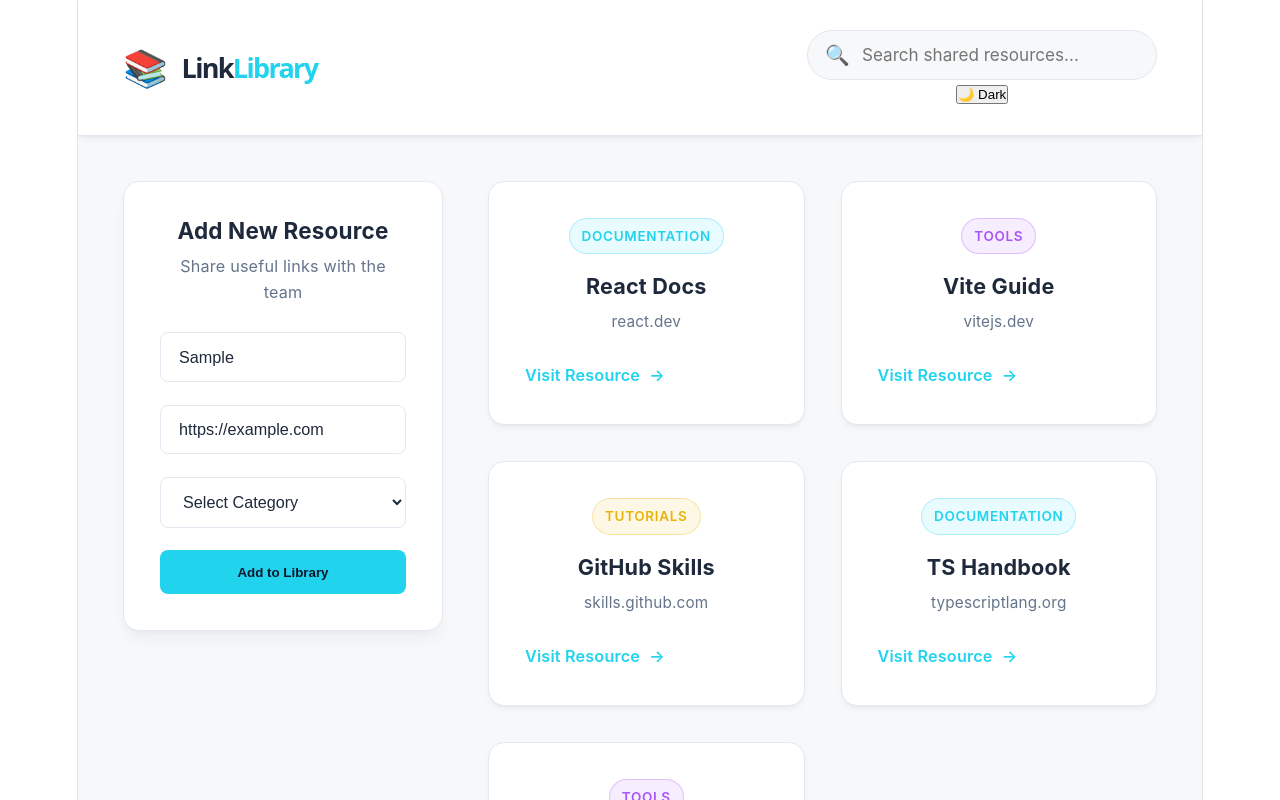
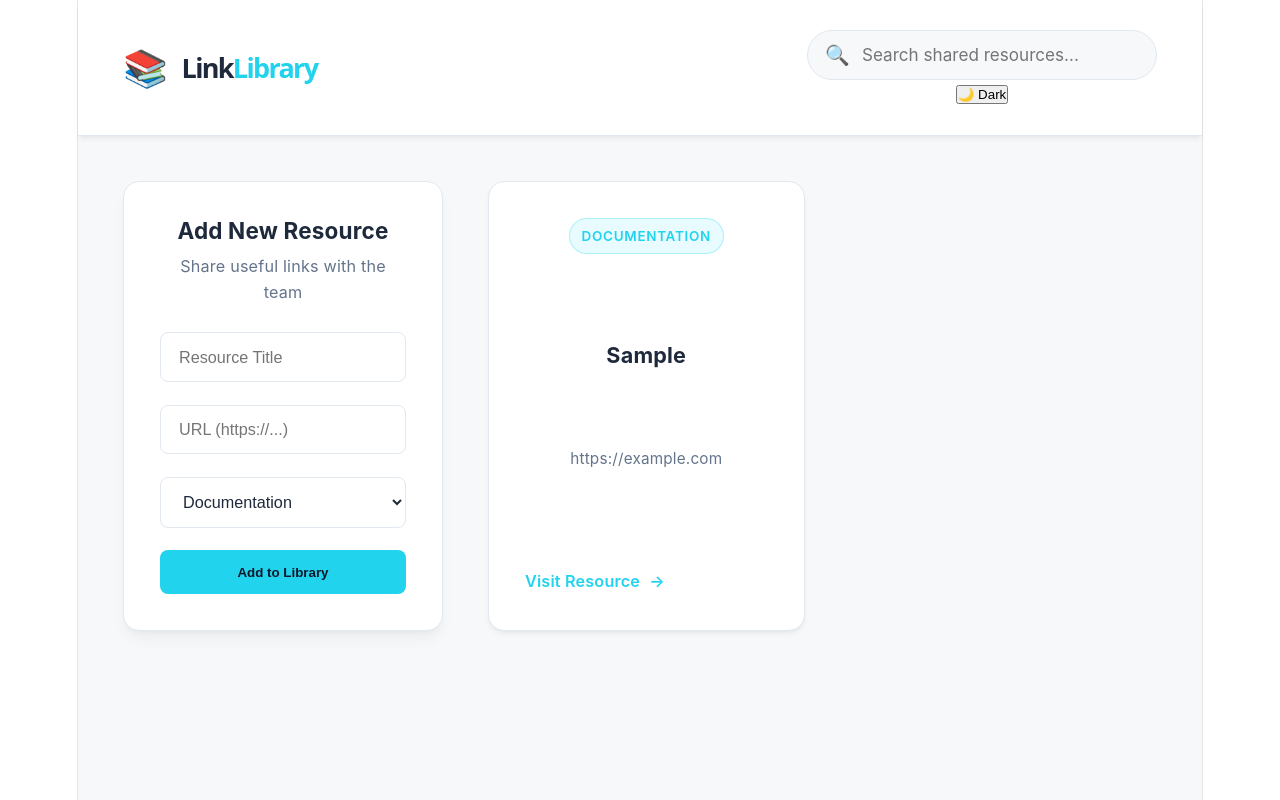
Before and after one commit to Cabales-VSU/github-collab-practice, a React (Vite) app in the folder link-library/: page / in a window 1280 px wide. Both pictures are taken after typing "Sample", "https://example.com" into the empty fields and a click on the button "Add to Library". Shown: the top 800 px of the page. Built offline with nearby package versions, Linux system fonts and the light colour scheme.

Commit message:
Add LinkForm.tsx

```diff
--- a/link-library/src/App.tsx
+++ b/link-library/src/App.tsx
@@ -1,7 +1,7 @@
-import React, { useState } from 'react';
+import React, { useState, useEffect } from 'react';
+import AddLinkForm from './components/AddLinkForm';
 import './App.css';
 
-// 1. Defined Interface (Jonei can refine this later)
 interface Link {
   id: number;
   title: string;
@@ -9,27 +9,35 @@
   category: 'Documentation' | 'Tools' | 'Tutorials';
 }
 
-const initialLinks: Link[] = [
-  { id: 1, title: 'React Docs', url: 'https://react.dev', category: 'Documentation' },
-  { id: 2, title: 'Vite Guide', url: 'https://vitejs.dev', category: 'Tools' },
-  { id: 3, title: 'GitHub Skills', url: 'https://skills.github.com', category: 'Tutorials' },
-  { id: 4, title: 'TS Handbook', url: 'https://typescriptlang.org', category: 'Documentation' },
-  { id: 5, title: 'Tailwind Labs', url: 'https://tailwindcss.com', category: 'Tools' },
-];
+const App: React.FC = () => {
+  // Load data from localStorage on first run, or use defaults
+  const [links, setLinks] = useState<Link[]>(() => {
+    const saved = localStorage.getItem('link-library-data');
+    return saved ? JSON.parse(saved) : [];
+  });
 
-const App: React.FC = () => {
-  const [links, setLinks] = useState<Link[]>(initialLinks);
-  const [searchTerm, setSearchTerm] = useState<string>('');
-  const [darkMode, setDarkMode] = useState<boolean>(false);
+  const [searchTerm, setSearchTerm] = useState('');
+  const [darkMode, setDarkMode] = useState(false);
 
-  const filteredLinks = links.filter((link) =>
+  // Automatically save to localStorage whenever the 'links' state changes
+  useEffect(() => {
+    localStorage.setItem('link-library-data', JSON.stringify(links));
+  }, [links]);
+
+  const addLink = (title: string, url: string, category: any) => {
+    const newLink: Link = {
+      id: Date.now(), // Unique ID based on time
+      title,
+      url,
+      category
+    };
+    setLinks([newLink, ...links]);
+  };
+
+  const filteredLinks = links.filter(link =>
     link.title.toLowerCase().includes(searchTerm.toLowerCase()) ||
     link.category.toLowerCase().includes(searchTerm.toLowerCase())
   );
-
-  const handleSearchChange = (e: React.ChangeEvent<HTMLInputElement>) => {
-    setSearchTerm(e.target.value);
-  };
 
   return (
     <div className={`app-container ${darkMode ? 'dark' : 'light'}`}>
@@ -45,7 +53,7 @@
               type="text"
               placeholder="Search shared resources..."
               value={searchTerm}
-              onChange={handleSearchChange}
+              onChange={(e) => setSearchTerm(e.target.value)}
             />
           </div>
           <button className="theme-toggle" onClick={() => setDarkMode(!darkMode)}>
@@ -56,42 +64,29 @@
 
       <main className="dashboard">
         <aside className="sidebar">
-          <div className="add-link-card">
-            <h3>Add New Resource</h3>
-            <p className="subtitle">Share useful links with the team</p>
-            <form className="add-form">
-              <input type="text" placeholder="Resource Title (e.g. React Docs)" />
-              <input type="url" placeholder="URL (https://...)" />
-              <select defaultValue="">
-                <option value="" disabled>Select Category</option>
-                <option value="Documentation">Documentation</option>
-                <option value="Tools">Tools</option>
-                <option value="Tutorials">Tutorials</option>
-              </select>
-              <button type="button" className="btn-primary">Add to Library</button>
-            </form>
-          </div>
+          {/* We pass the 'addLink' function as a prop to our component */}
+          <AddLinkForm onAdd={addLink} />
         </aside>
 
         <section className="link-grid">
-          {filteredLinks.map((link) => (
+          {filteredLinks.length > 0 ? (
+            filteredLinks.map((link) => (
               <div key={link.id} className="link-card">
                 <div className="card-header">
                   <span className={`badge ${link.category.toLowerCase()}`}>{link.category}</span>
                 </div>
                 <h4>{link.title}</h4>
-              <p className="link-url">{link.url.replace(/^https?:\/\//, '')}</p>
+                <p className="link-url">{link.url}</p>
                 <a href={link.url} target="_blank" rel="noreferrer" className="card-action">
                   Visit Resource <span className="arrow">→</span>
                 </a>
               </div>
-          ))}
+            ))
+          ) : (
+            <p className="empty-state">No links found. Try adding one!</p>
+          )}
         </section>
       </main>
-
-      <footer className="footer">
-        <p>Collaboration Project asdasdS</p>
-      </footer>
     </div>
   );
 }
--- /dev/null
+++ b/link-library/src/components/AddLinkForm.tsx
@@ -0,0 +1,55 @@
+import React, { useState } from 'react';
+
+// We define what the 'onAdd' function looks like via types
+interface AddLinkFormProps {
+  onAdd: (title: string, url: string, category: 'Documentation' | 'Tools' | 'Tutorials') => void;
+}
+
+const AddLinkForm: React.FC<AddLinkFormProps> = ({ onAdd }) => {
+  const [title, setTitle] = useState('');
+  const [url, setUrl] = useState('');
+  const [category, setCategory] = useState<'Documentation' | 'Tools' | 'Tutorials'>('Documentation');
+
+  const handleSubmit = (e: React.FormEvent) => {
+    e.preventDefault();
+    if (!title || !url) return alert("Please fill in all fields!");
+
+    onAdd(title, url, category);
+
+    // Clear the form
+    setTitle('');
+    setUrl('');
+  };
+
+  return (
+    <div className="add-link-card">
+      <h3>Add New Resource</h3>
+      <p className="subtitle">Share useful links with the team</p>
+      <form className="add-form" onSubmit={handleSubmit}>
+        <input
+          type="text"
+          placeholder="Resource Title"
+          value={title}
+          onChange={(e) => setTitle(e.target.value)}
+        />
+        <input
+          type="url"
+          placeholder="URL (https://...)"
+          value={url}
+          onChange={(e) => setUrl(e.target.value)}
+        />
+        <select
+          value={category}
+          onChange={(e) => setCategory(e.target.value as any)}
+        >
+          <option value="Documentation">Documentation</option>
+          <option value="Tools">Tools</option>
+          <option value="Tutorials">Tutorials</option>
+        </select>
+        <button type="submit" className="btn-primary">Add to Library</button>
+      </form>
+    </div>
+  );
+};
+
+export default AddLinkForm;
```
Lines whose indentation alone changed are shown as unchanged.
